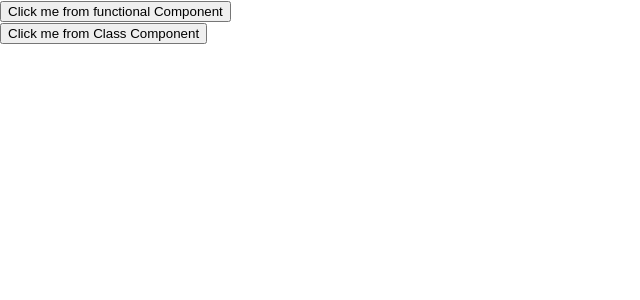
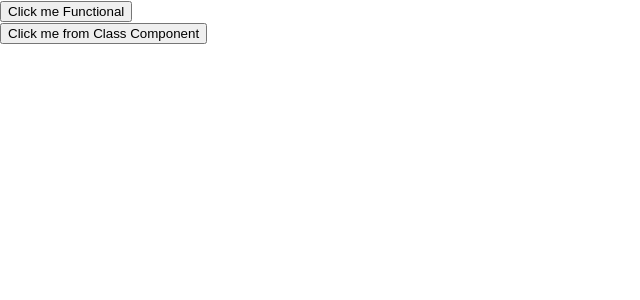
Before and after one commit to sazzadshakhbd/react, a React (Create React App) app in the folder Learn React/my-app/: page / in a window 1280 px wide. Shown: the top 300 px of the page, without its empty margins (0-640 px from the left). Built offline with nearby package versions, Linux system fonts and the light colour scheme.

Commit message:
Passing arguments to event handlers using functional component

```diff
--- a/Learn React/my-app/src/mycomponents/Hello.jsx
+++ b/Learn React/my-app/src/mycomponents/Hello.jsx
@@ -1,10 +1,10 @@
 import React from 'react';
 function Hello(props) {
-  function clickMe() {
-    alert('Click me from functional Component')
+  function clickMe(s) {
+    alert(s)
   }
   return(
-    <button onClick={clickMe}>Click me from functional Component</button>
+    <button onClick={clickMe.bind(this, 'Hi! I am Functional Component')}>Click me Functional</button>
   )
 }
 export default Hello;
```
